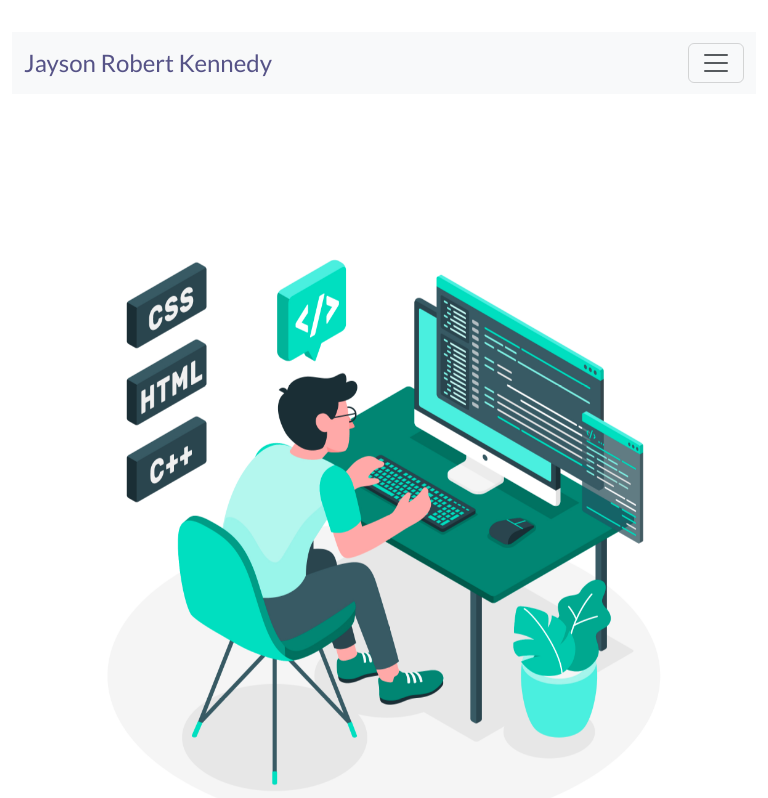
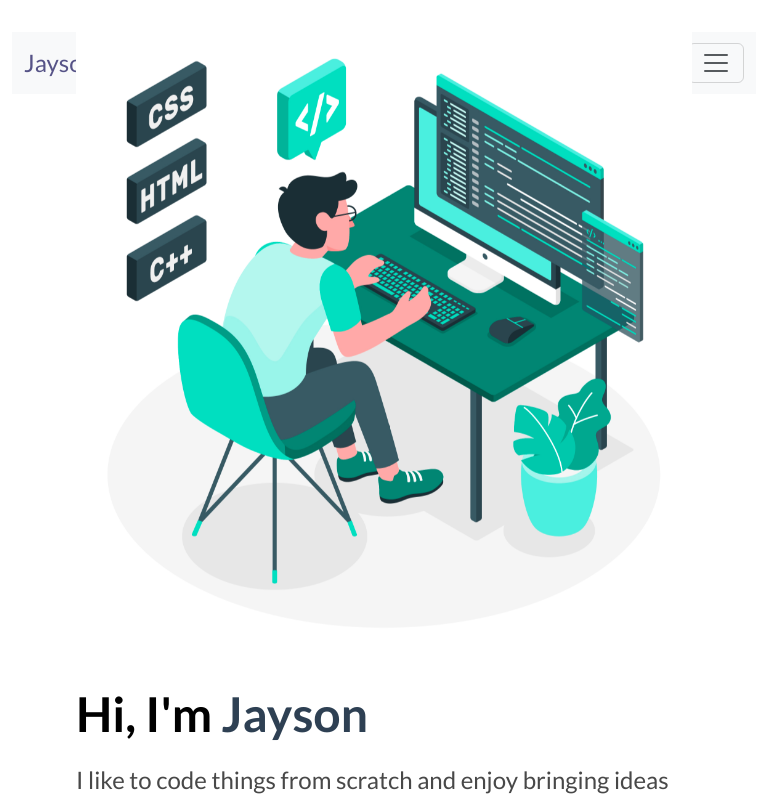
Before and after one commit to JAYSONRK/Jayson_Robert_Kennedy_Frontend_Final_Project_netlify, a React (Create React App) app: page / in a window 768 px wide. Shown: the top 798 px of the page. Built offline with nearby package versions, Linux system fonts and the light colour scheme.

Commit message:
Update index.css
fourth changes

```diff
--- a/src/index.css
+++ b/src/index.css
@@ -105,6 +105,10 @@
 
 .header-img {
     text-align: right;
+}
+
+.header-img .img-fluid {
+    max-height: 80vh;
 }
 
 #header .animated {
@@ -422,11 +426,7 @@
  }
 
  @media (max-width: 1140px) and (min-width: 594px) {
-    .header-img {
-        margin-top: 25rem!important;
-    }
-
-     .btn-git {
+   .btn-git {
         padding: 0.15rem 0.6rem;
         font-size: 0.8rem;
     }
@@ -441,6 +441,12 @@
      }
  }
 
+@media (max-width: 991px) {
+        .header-img {
+            margin-top: 30vh;
+        }
+    }
+
  @media (max-width: 370px) {
     .navbar-brand {
         font-size: 1.2rem !important;;
```
